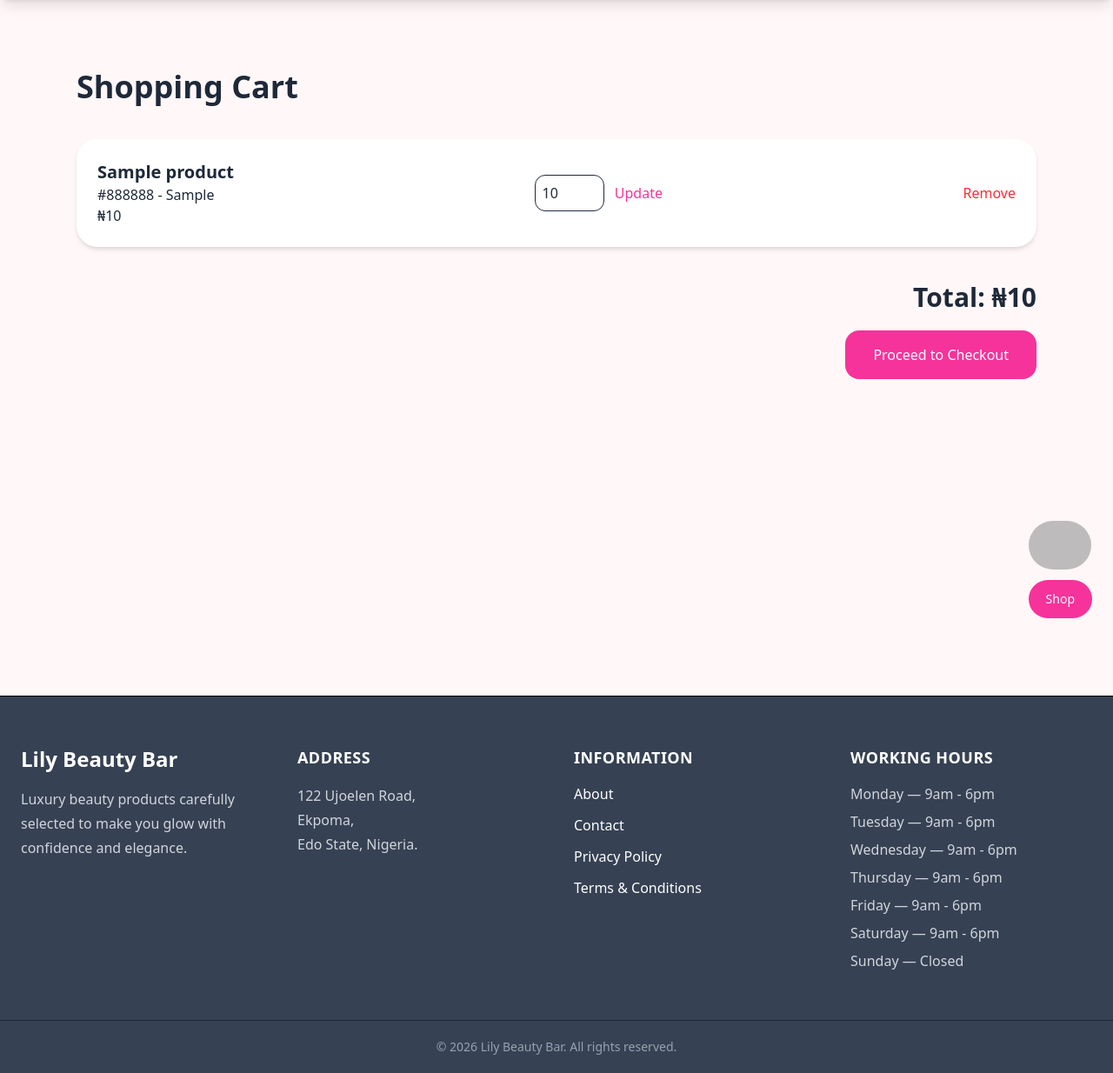
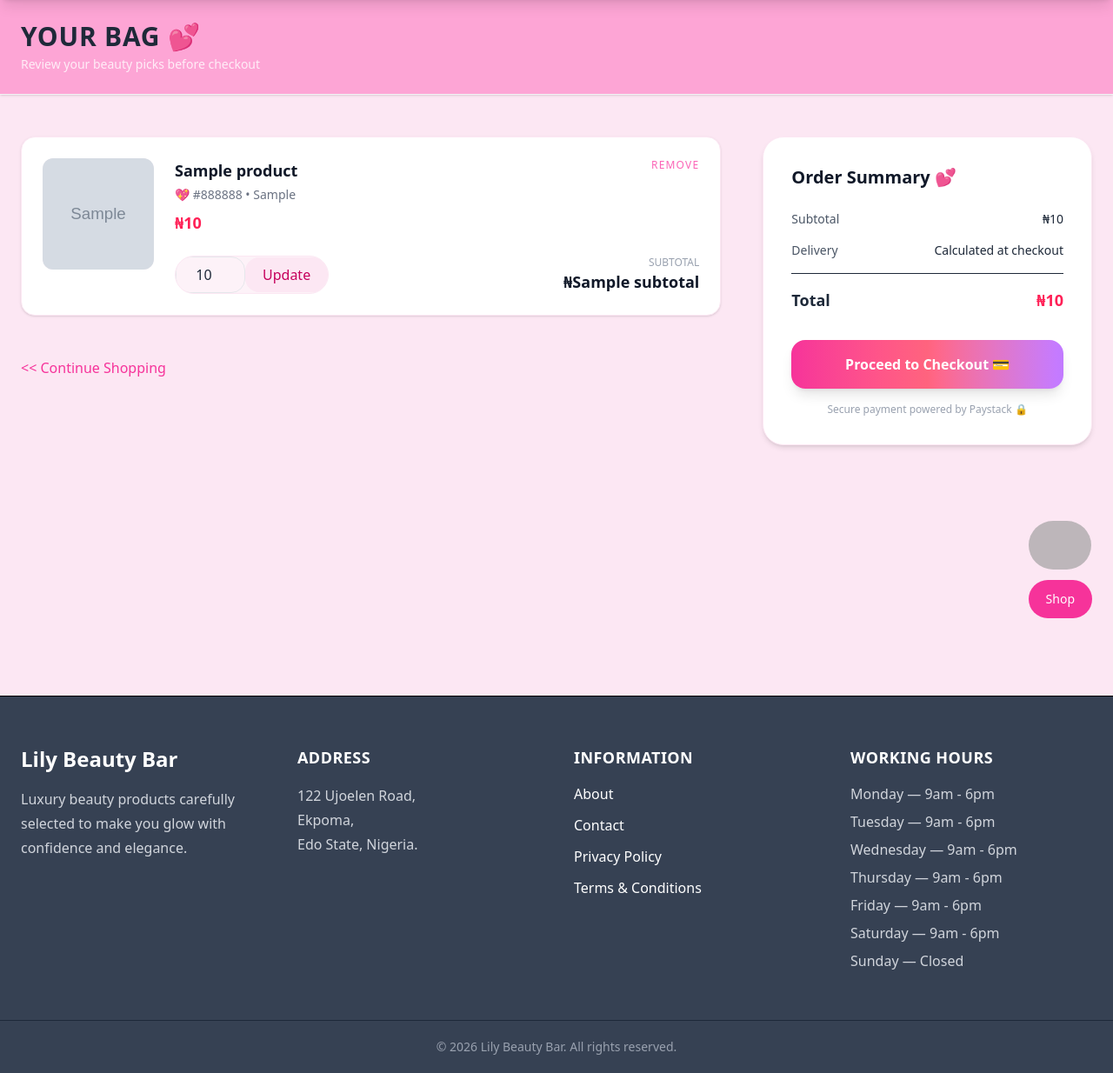
Before and after one commit to blessing267/lilybeautybar, a Django app: template shop/templates/shop/cart.html in a window 1280 px wide. Shown: the part 65-1299 px from the top of the page at 87% size. Run offline with Django 3.2, Linux system fonts and the light colour scheme; the template is opened without the code that fills it: most values are stand-ins (such as "Sample title", 1, 10 or a date in 2020); grey boxes marked "Sample" are stand-in pictures; parts of the project's set-up code (start-up, migrations or seed data) failed here and were passed over; some libraries are stand-ins or nearby versions; grey boxes are pictures that could not be loaded.

Commit message:
'update'

```diff
--- a/shop/templates/shop/cart.html
+++ b/shop/templates/shop/cart.html
@@ -2,96 +2,210 @@
 
 {% block content %}
 
-<section class="max-w-6xl mx-auto px-6 py-20">
+<section class="bg-pink-100 min-h-screen">
 
-    <h1 class="text-4xl font-bold mb-10">
-        Shopping Cart
+    <!-- TOP HEADER -->
+    <div class=" bg-pink-300 border-b border-gray-100 py-6 shadow-sm">
+        <div class="max-w-7xl mx-auto px-6">
+            <h1 class="text-3xl font-bold tracking-wide">
+                YOUR BAG 💕
             </h1>
+            <p class="text-white/80 text-sm mt-1">
+                Review your beauty picks before checkout
+            </p>
+        </div>
+    </div>
+
+    <div class="max-w-7xl mx-auto px-6 py-12">
 
         {% if cart_items %}
 
-    <div class="space-y-5">
+        <div class="grid grid-cols-1 lg:grid-cols-3 gap-12">
+
+            <!-- LEFT: CART ITEMS -->
+            <div class="lg:col-span-2 space-y-6">
 
                 {% for item in cart_items %}
 
-        <div class="bg-white rounded-3xl p-6 shadow-md flex flex-col md:flex-row justify-between items-center">
+                <div class="bg-white rounded-2xl shadow-sm border border-pink-100 p-6 hover:shadow-md transition">
+
+                    <div class="flex gap-6">
+
+                        <!-- IMAGE -->
+                        <div class="w-32 h-32 rounded-xl overflow-hidden bg-pink-50">
+
+                            {% if item.variant and item.variant.image %}
+                            <img src="{{ item.variant.image.url }}"
+                                 class="w-full h-full object-cover">
+                            {% elif item.product.image %}
+                            <img src="{{ item.product.image.url }}"
+                                 class="w-full h-full object-cover">
+                            {% endif %}
+
+                        </div>
+
+                        <!-- DETAILS -->
+                        <div class="flex-1">
+
+                            <div class="flex justify-between">
 
                                 <div>
 
-                <h3 class="font-bold text-xl">
+                                    <h2 class="text-lg font-semibold text-gray-900">
                                         {{ item.product.name }}
-                </h3>
+                                    </h2>
 
                                     {% if item.variant %}
-                <p>
-                    {{ item.variant.colour }}
-                    -
-                    {{ item.variant.product_type }}
+                                    <p class="text-sm text-gray-500 mt-1">
+                                        💖 {{ item.variant.colour }}
+                                        {% if item.variant.product_type %}
+                                        • {{ item.variant.product_type }}
+                                        {% endif %}
                                     </p>
                                     {% endif %}
 
-                <p>
+                                    <p class="text-rose-500 font-bold text-lg mt-2">
                                         ₦{{ item.price }}
                                     </p>
 
                                 </div>
 
-            <form
-                method="POST"
+                                <a href="{% url 'remove_from_cart' item.key %}"
+                                   class="text-xs text-pink-400 hover:text-pink-600 uppercase tracking-widest">
+                                    Remove
+                                </a>
+
+                            </div>
+
+                            <!-- QTY + SUBTOTAL -->
+                            <div class="flex justify-between items-center mt-6">
+
+                                <form method="POST"
                                       action="{% url 'update_cart' item.key %}"
-            >
+                                      class="flex items-center border border-pink-100 rounded-full overflow-hidden bg-pink-50">
+
                                     {% csrf_token %}
 
-                <input
-                    type="number"
+                                    <!-- QTY BLOCK -->
+
+                                        <input type="number"
                                            name="quantity"
+                                           value="{{ item.quantity }}"
                                            min="1"
-                    value="{{ item.quantity }}"
-                    class="border rounded-xl p-2 w-20"
+                                           class="w-20 border border-gray-200 rounded-2xl p-2 text-center focus:outline-none focus:ring-2 focus:ring-pink-300">
+
+                                    <!-- UPDATE BUTTON -->
+                                    <button
+                                        type="submit"
+                                        class="bg-pink-100 text-pink-700 px-5 py-2 rounded-2xl hover:bg-pink-200 transition"
                                     >
-
-                <button class="ml-2 text-pink-500">
                                         Update
                                     </button>
 
                                 </form>
 
-            <a
-                href="{% url 'remove_from_cart' item.key %}"
-                class="text-red-500"
-            >
-                Remove
-            </a>
+                                <div class="text-right">
+
+                                    <p class="text-xs text-gray-400 uppercase">
+                                        Subtotal
+                                    </p>
+
+                                    <p class="font-bold text-gray-900 text-lg">
+                                        ₦{{ item.subtotal }}
+                                    </p>
+
+                                </div>
+
+                            </div>
+
+                        </div>
+
+                    </div>
 
                 </div>
 
                 {% endfor %}
 
+                <!-- CONTINUE SHOPPING -->
+                <div class="pt-6">
+
+                    <a href="{% url 'products' %}"
+                       class="text-pink-500 hover:text-pink-600 font-medium">
+                        << Continue Shopping
+                    </a>
+
                 </div>
 
-    <div class="mt-10 text-right">
+            </div>
 
-        <h2 class="text-3xl font-bold">
-            Total:
-            ₦{{ total }}
+            <!-- RIGHT: SUMMARY -->
+            <div class="h-fit sticky top-24">
+
+                <div class="bg-white rounded-3xl shadow-md border border-pink-100 p-8">
+
+                    <h2 class="text-xl font-bold text-gray-900 mb-6">
+                        Order Summary 💕
                     </h2>
 
-        <a
-            href="{% url 'checkout' %}"
-            class="inline-block mt-5 bg-pink-500 text-white px-8 py-4 rounded-2xl"
-        >
-            Proceed to Checkout
+                    <div class="space-y-4 text-sm">
+
+                        <div class="flex justify-between">
+                            <span class="text-gray-600">Subtotal</span>
+                            <span>₦{{ total }}</span>
+                        </div>
+
+                        <div class="flex justify-between">
+                            <span class="text-gray-600">Delivery</span>
+                            <span>Calculated at checkout</span>
+                        </div>
+
+                        <div class="border-t pt-4 flex justify-between font-bold text-lg">
+                            <span>Total</span>
+                            <span class="text-rose-500">₦{{ total }}</span>
+                        </div>
+
+                    </div>
+
+                    <a href="{% url 'checkout' %}"
+                       class="block mt-8 bg-gradient-to-r from-pink-500 via-rose-400 to-purple-400 text-white text-center py-4 rounded-2xl font-semibold shadow-lg hover:scale-[1.02] transition">
+                        Proceed to Checkout 💳
                     </a>
+
+                    <p class="text-xs text-gray-400 text-center mt-4">
+                        Secure payment powered by Paystack 🔒
+                    </p>
+
+                </div>
+
+            </div>
 
         </div>
 
         {% else %}
 
-    <p>
-        Your cart is empty.
+        <!-- EMPTY CART -->
+        <div class="text-center py-32">
+
+            <div class="text-6xl mb-4">🛍️</div>
+
+            <h2 class="text-3xl font-bold text-gray-900">
+                Your bag is empty
+            </h2>
+
+            <p class="text-gray-500 mt-2">
+                Add your favourite beauty products to continue
             </p>
 
+            <a href="{% url 'products' %}"
+               class="inline-block mt-8 bg-gradient-to-r from-pink-500 to-purple-400 text-white px-10 py-4 rounded-2xl">
+                Start Shopping 💕
+            </a>
+
+        </div>
+
         {% endif %}
+
+    </div>
 
 </section>
 
--- a/shop/templates/shop/product_detail.html
+++ b/shop/templates/shop/product_detail.html
@@ -189,7 +189,7 @@
                     href="{% url 'products' %}"
                     class="inline-flex items-center mt-8 text-pink-500 hover:text-pink-600 font-medium"
                 >
-                    ← Continue Shopping
+                    << Continue Shopping
                 </a>
 
             </div>
--- a/shop/templates/shop/products.html
+++ b/shop/templates/shop/products.html
@@ -121,7 +121,7 @@
             {% if products.has_previous %}
             <a href="?page={{ products.previous_page_number }}"
               class="px-5 py-3 rounded-xl bg-white shadow hover:shadow-md transition duration-300">
-                Prev
+                << Prev
             </a>
             {% endif %}
 
@@ -144,7 +144,7 @@
           {% if products.has_next %}
           <a href="?page={{ products.next_page_number }}"
               class="px-5 py-3 rounded-xl bg-white shadow hover:shadow-md transition duration-300">
-              Next
+              Next>>
           </a>
           {% endif %}
 
--- a/theme/static/css/dist/styles.css
+++ b/theme/static/css/dist/styles.css
@@ -11,6 +11,7 @@
     --color-red-100: oklch(93.6% 0.032 17.717);
     --color-red-500: oklch(63.7% 0.237 25.331);
     --color-red-600: oklch(57.7% 0.245 27.325);
+    --color-red-700: oklch(50.5% 0.213 27.518);
     --color-red-800: oklch(44.4% 0.177 26.899);
     --color-yellow-100: oklch(97.3% 0.071 103.193);
     --color-yellow-800: oklch(47.6% 0.114 61.907);
@@ -20,6 +21,9 @@
     --color-blue-100: oklch(93.2% 0.032 255.585);
     --color-blue-500: oklch(62.3% 0.214 259.815);
     --color-blue-800: oklch(42.4% 0.199 265.638);
+    --color-purple-200: oklch(90.2% 0.063 306.703);
+    --color-purple-300: oklch(82.7% 0.119 306.383);
+    --color-purple-400: oklch(71.4% 0.203 305.504);
     --color-purple-500: oklch(62.7% 0.265 303.9);
     --color-purple-600: oklch(55.8% 0.288 302.321);
     --color-purple-700: oklch(49.6% 0.265 301.924);
@@ -31,7 +35,13 @@
     --color-pink-400: oklch(71.8% 0.202 349.761);
     --color-pink-500: oklch(65.6% 0.241 354.308);
     --color-pink-600: oklch(59.2% 0.249 0.584);
+    --color-pink-700: oklch(52.5% 0.223 3.958);
+    --color-rose-50: oklch(96.9% 0.015 12.422);
     --color-rose-100: oklch(94.1% 0.03 12.58);
+    --color-rose-200: oklch(89.2% 0.058 10.001);
+    --color-rose-300: oklch(81% 0.117 11.638);
+    --color-rose-400: oklch(71.2% 0.194 13.428);
+    --color-rose-500: oklch(64.5% 0.246 16.439);
     --color-slate-50: oklch(98.4% 0.003 247.858);
     --color-slate-500: oklch(55.4% 0.046 257.417);
     --color-slate-600: oklch(44.6% 0.043 257.281);
@@ -60,6 +70,8 @@
     --text-xs--line-height: calc(1 / 0.75);
     --text-sm: 0.875rem;
     --text-sm--line-height: calc(1.25 / 0.875);
+    --text-base: 1rem;
+    --text-base--line-height: calc(1.5 / 1);
     --text-lg: 1.125rem;
     --text-lg--line-height: calc(1.75 / 1.125);
     --text-xl: 1.25rem;
@@ -81,6 +93,8 @@
     --font-weight-bold: 700;
     --tracking-normal: 0em;
     --tracking-wide: 0.025em;
+    --tracking-wider: 0.05em;
+    --tracking-widest: 0.1em;
     --leading-tight: 1.25;
     --leading-normal: 1.5;
     --leading-relaxed: 1.625;
@@ -1063,6 +1077,9 @@
   .top-0 {
     top: calc(var(--spacing) * 0);
   }
+  .top-24 {
+    top: calc(var(--spacing) * 24);
+  }
   .top-28 {
     top: calc(var(--spacing) * 28);
   }
@@ -1529,9 +1549,15 @@
   .h-80 {
     height: calc(var(--spacing) * 80);
   }
+  .h-\[2px\] {
+    height: 2px;
+  }
   .h-\[500px\] {
     height: 500px;
   }
+  .h-fit {
+    height: fit-content;
+  }
   .h-full {
     height: 100%;
   }
@@ -1565,6 +1600,12 @@
   .w-28 {
     width: calc(var(--spacing) * 28);
   }
+  .w-32 {
+    width: calc(var(--spacing) * 32);
+  }
+  .w-40 {
+    width: calc(var(--spacing) * 40);
+  }
   .w-64 {
     width: calc(var(--spacing) * 64);
   }
@@ -1847,6 +1897,9 @@
   .bg-pink-100 {
     background-color: var(--color-pink-100);
   }
+  .bg-pink-300 {
+    background-color: var(--color-pink-300);
+  }
   .bg-pink-500 {
     background-color: var(--color-pink-500);
   }
@@ -1917,6 +1982,29 @@
   }
   .from-pink-200 {
     --tw-gradient-from: var(--color-pink-200);
+    --tw-gradient-stops: var(--tw-gradient-via-stops, var(--tw-gradient-position), var(--tw-gradient-from) var(--tw-gradient-from-position), var(--tw-gradient-to) var(--tw-gradient-to-position));
+  }
+  .from-pink-300 {
+    --tw-gradient-from: var(--color-pink-300);
+    --tw-gradient-stops: var(--tw-gradient-via-stops, var(--tw-gradient-position), var(--tw-gradient-from) var(--tw-gradient-from-position), var(--tw-gradient-to) var(--tw-gradient-to-position));
+  }
+  .from-pink-400 {
+    --tw-gradient-from: var(--color-pink-400);
+    --tw-gradient-stops: var(--tw-gradient-via-stops, var(--tw-gradient-position), var(--tw-gradient-from) var(--tw-gradient-from-position), var(--tw-gradient-to) var(--tw-gradient-to-position));
+  }
+  .from-pink-400\/90 {
+    --tw-gradient-from: color-mix(in srgb, oklch(71.8% 0.202 349.761) 90%, transparent);
+  }
+  @supports (color: color-mix(in lab, red, red)) {
+    .from-pink-400\/90 {
+      --tw-gradient-from: color-mix(in oklab, var(--color-pink-400) 90%, transparent);
+    }
+  }
+  .from-pink-400\/90 {
+    --tw-gradient-stops: var(--tw-gradient-via-stops, var(--tw-gradient-position), var(--tw-gradient-from) var(--tw-gradient-from-position), var(--tw-gradient-to) var(--tw-gradient-to-position));
+  }
+  .from-pink-500 {
+    --tw-gradient-from: var(--color-pink-500);
     --tw-gradient-stops: var(--tw-gradient-via-stops, var(--tw-gradient-position), var(--tw-gradient-from) var(--tw-gradient-from-position), var(--tw-gradient-to) var(--tw-gradient-to-position));
   }
   .via-black\/50 {
@@ -1936,6 +2024,38 @@
     --tw-gradient-via-stops: var(--tw-gradient-position), var(--tw-gradient-from) var(--tw-gradient-from-position), var(--tw-gradient-via) var(--tw-gradient-via-position), var(--tw-gradient-to) var(--tw-gradient-to-position);
     --tw-gradient-stops: var(--tw-gradient-via-stops);
   }
+  .via-rose-200 {
+    --tw-gradient-via: var(--color-rose-200);
+    --tw-gradient-via-stops: var(--tw-gradient-position), var(--tw-gradient-from) var(--tw-gradient-from-position), var(--tw-gradient-via) var(--tw-gradient-via-position), var(--tw-gradient-to) var(--tw-gradient-to-position);
+    --tw-gradient-stops: var(--tw-gradient-via-stops);
+  }
+  .via-rose-300 {
+    --tw-gradient-via: var(--color-rose-300);
+    --tw-gradient-via-stops: var(--tw-gradient-position), var(--tw-gradient-from) var(--tw-gradient-from-position), var(--tw-gradient-via) var(--tw-gradient-via-position), var(--tw-gradient-to) var(--tw-gradient-to-position);
+    --tw-gradient-stops: var(--tw-gradient-via-stops);
+  }
+  .via-rose-300\/90 {
+    --tw-gradient-via: color-mix(in srgb, oklch(81% 0.117 11.638) 90%, transparent);
+  }
+  @supports (color: color-mix(in lab, red, red)) {
+    .via-rose-300\/90 {
+      --tw-gradient-via: color-mix(in oklab, var(--color-rose-300) 90%, transparent);
+    }
+  }
+  .via-rose-300\/90 {
+    --tw-gradient-via-stops: var(--tw-gradient-position), var(--tw-gradient-from) var(--tw-gradient-from-position), var(--tw-gradient-via) var(--tw-gradient-via-position), var(--tw-gradient-to) var(--tw-gradient-to-position);
+    --tw-gradient-stops: var(--tw-gradient-via-stops);
+  }
+  .via-rose-400 {
+    --tw-gradient-via: var(--color-rose-400);
+    --tw-gradient-via-stops: var(--tw-gradient-position), var(--tw-gradient-from) var(--tw-gradient-from-position), var(--tw-gradient-via) var(--tw-gradient-via-position), var(--tw-gradient-to) var(--tw-gradient-to-position);
+    --tw-gradient-stops: var(--tw-gradient-via-stops);
+  }
+  .via-rose-500 {
+    --tw-gradient-via: var(--color-rose-500);
+    --tw-gradient-via-stops: var(--tw-gradient-position), var(--tw-gradient-from) var(--tw-gradient-from-position), var(--tw-gradient-via) var(--tw-gradient-via-position), var(--tw-gradient-to) var(--tw-gradient-to-position);
+    --tw-gradient-stops: var(--tw-gradient-via-stops);
+  }
   .via-white {
     --tw-gradient-via: var(--color-white);
     --tw-gradient-via-stops: var(--tw-gradient-position), var(--tw-gradient-from) var(--tw-gradient-from-position), var(--tw-gradient-via) var(--tw-gradient-via-position), var(--tw-gradient-to) var(--tw-gradient-to-position);
@@ -1960,6 +2080,41 @@
     --tw-gradient-to: var(--color-pink-100);
     --tw-gradient-stops: var(--tw-gradient-via-stops, var(--tw-gradient-position), var(--tw-gradient-from) var(--tw-gradient-from-position), var(--tw-gradient-to) var(--tw-gradient-to-position));
   }
+  .to-purple-200 {
+    --tw-gradient-to: var(--color-purple-200);
+    --tw-gradient-stops: var(--tw-gradient-via-stops, var(--tw-gradient-position), var(--tw-gradient-from) var(--tw-gradient-from-position), var(--tw-gradient-to) var(--tw-gradient-to-position));
+  }
+  .to-purple-300 {
+    --tw-gradient-to: var(--color-purple-300);
+    --tw-gradient-stops: var(--tw-gradient-via-stops, var(--tw-gradient-position), var(--tw-gradient-from) var(--tw-gradient-from-position), var(--tw-gradient-to) var(--tw-gradient-to-position));
+  }
+  .to-purple-300\/90 {
+    --tw-gradient-to: color-mix(in srgb, oklch(82.7% 0.119 306.383) 90%, transparent);
+  }
+  @supports (color: color-mix(in lab, red, red)) {
+    .to-purple-300\/90 {
+      --tw-gradient-to: color-mix(in oklab, var(--color-purple-300) 90%, transparent);
+    }
+  }
+  .to-purple-300\/90 {
+    --tw-gradient-stops: var(--tw-gradient-via-stops, var(--tw-gradient-position), var(--tw-gradient-from) var(--tw-gradient-from-position), var(--tw-gradient-to) var(--tw-gradient-to-position));
+  }
+  .to-purple-400 {
+    --tw-gradient-to: var(--color-purple-400);
+    --tw-gradient-stops: var(--tw-gradient-via-stops, var(--tw-gradient-position), var(--tw-gradient-from) var(--tw-gradient-from-position), var(--tw-gradient-to) var(--tw-gradient-to-position));
+  }
+  .to-purple-500 {
+    --tw-gradient-to: var(--color-purple-500);
+    --tw-gradient-stops: var(--tw-gradient-via-stops, var(--tw-gradient-position), var(--tw-gradient-from) var(--tw-gradient-from-position), var(--tw-gradient-to) var(--tw-gradient-to-position));
+  }
+  .to-rose-50 {
+    --tw-gradient-to: var(--color-rose-50);
+    --tw-gradient-stops: var(--tw-gradient-via-stops, var(--tw-gradient-position), var(--tw-gradient-from) var(--tw-gradient-from-position), var(--tw-gradient-to) var(--tw-gradient-to-position));
+  }
+  .to-rose-500 {
+    --tw-gradient-to: var(--color-rose-500);
+    --tw-gradient-stops: var(--tw-gradient-via-stops, var(--tw-gradient-position), var(--tw-gradient-from) var(--tw-gradient-from-position), var(--tw-gradient-to) var(--tw-gradient-to-position));
+  }
   .to-white {
     --tw-gradient-to: var(--color-white);
     --tw-gradient-stops: var(--tw-gradient-via-stops, var(--tw-gradient-position), var(--tw-gradient-from) var(--tw-gradient-from-position), var(--tw-gradient-to) var(--tw-gradient-to-position));
@@ -2024,9 +2182,15 @@
   .py-5 {
     padding-block: calc(var(--spacing) * 5);
   }
+  .py-6 {
+    padding-block: calc(var(--spacing) * 6);
+  }
   .py-10 {
     padding-block: calc(var(--spacing) * 10);
   }
+  .py-12 {
+    padding-block: calc(var(--spacing) * 12);
+  }
   .py-14 {
     padding-block: calc(var(--spacing) * 14);
   }
@@ -2036,6 +2200,21 @@
   .py-20 {
     padding-block: calc(var(--spacing) * 20);
   }
+  .py-24 {
+    padding-block: calc(var(--spacing) * 24);
+  }
+  .py-32 {
+    padding-block: calc(var(--spacing) * 32);
+  }
+  .pt-4 {
+    padding-top: calc(var(--spacing) * 4);
+  }
+  .pt-5 {
+    padding-top: calc(var(--spacing) * 5);
+  }
+  .pt-6 {
+    padding-top: calc(var(--spacing) * 6);
+  }
   .pb-4 {
     padding-bottom: calc(var(--spacing) * 4);
   }
@@ -2128,6 +2314,14 @@
   .tracking-wide {
     --tw-tracking: var(--tracking-wide);
     letter-spacing: var(--tracking-wide);
+  }
+  .tracking-wider {
+    --tw-tracking: var(--tracking-wider);
+    letter-spacing: var(--tracking-wider);
+  }
+  .tracking-widest {
+    --tw-tracking: var(--tracking-widest);
+    letter-spacing: var(--tracking-widest);
   }
   @layer daisyui.l1.l2 {
     .alert-info {
@@ -2175,12 +2369,18 @@
   .text-green-800 {
     color: var(--color-green-800);
   }
+  .text-pink-400 {
+    color: var(--color-pink-400);
+  }
   .text-pink-500 {
     color: var(--color-pink-500);
   }
   .text-pink-600 {
     color: var(--color-pink-600);
   }
+  .text-pink-700 {
+    color: var(--color-pink-700);
+  }
   .text-purple-600 {
     color: var(--color-purple-600);
   }
@@ -2193,6 +2393,9 @@
   .text-red-800 {
     color: var(--color-red-800);
   }
+  .text-rose-500 {
+    color: var(--color-rose-500);
+  }
   .text-slate-500 {
     color: var(--color-slate-500);
   }
@@ -2201,6 +2404,14 @@
   }
   .text-white {
     color: var(--color-white);
+  }
+  .text-white\/80 {
+    color: color-mix(in srgb, #fff 80%, transparent);
+  }
+  @supports (color: color-mix(in lab, red, red)) {
+    .text-white\/80 {
+      color: color-mix(in oklab, var(--color-white) 80%, transparent);
+    }
   }
   .text-yellow-800 {
     color: var(--color-yellow-800);
```
Also changed, not shown: other parts of theme/static/css/dist/styles.css (+170 -0 lines). Lines whose indentation alone changed are shown as unchanged.
